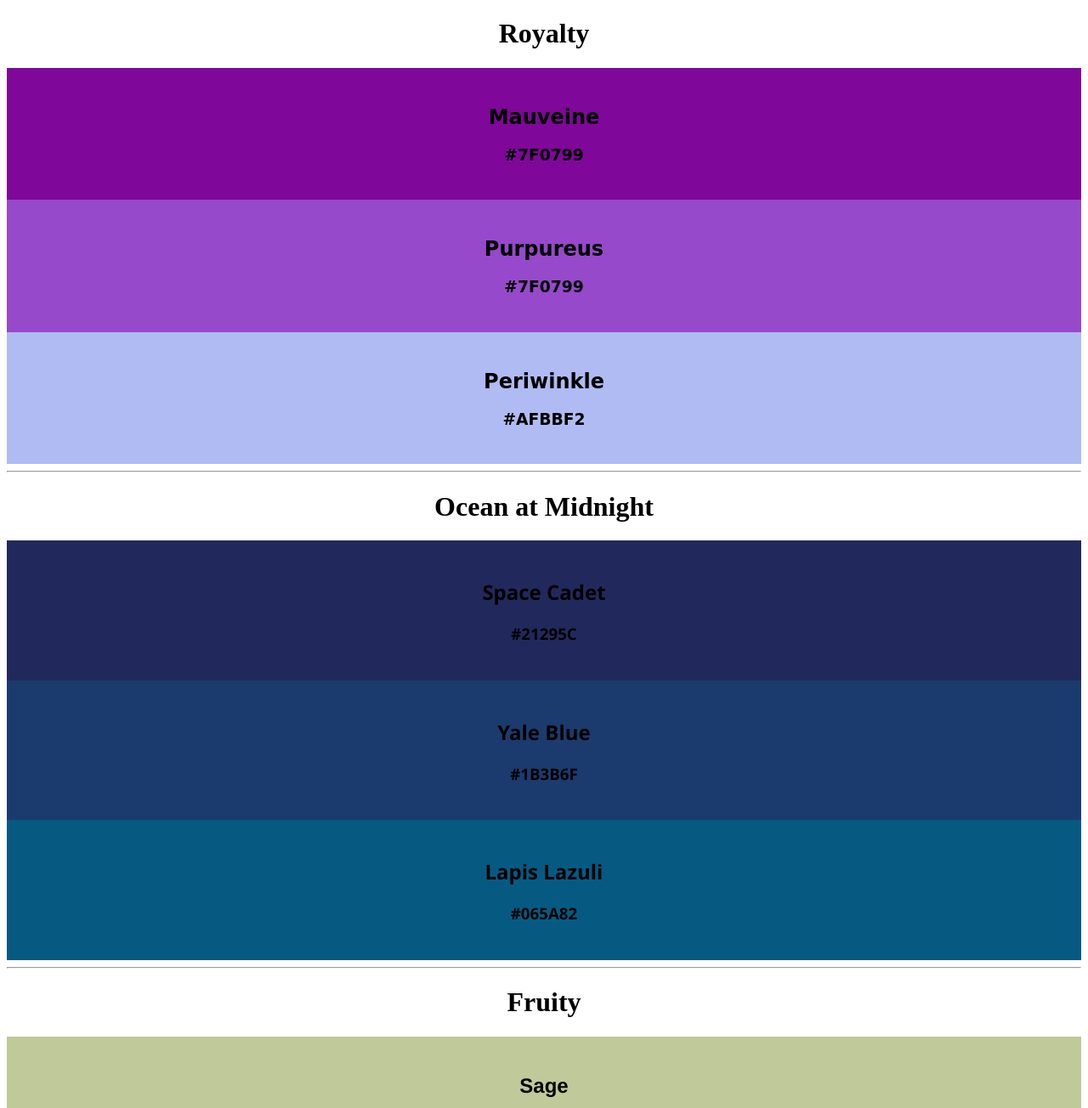
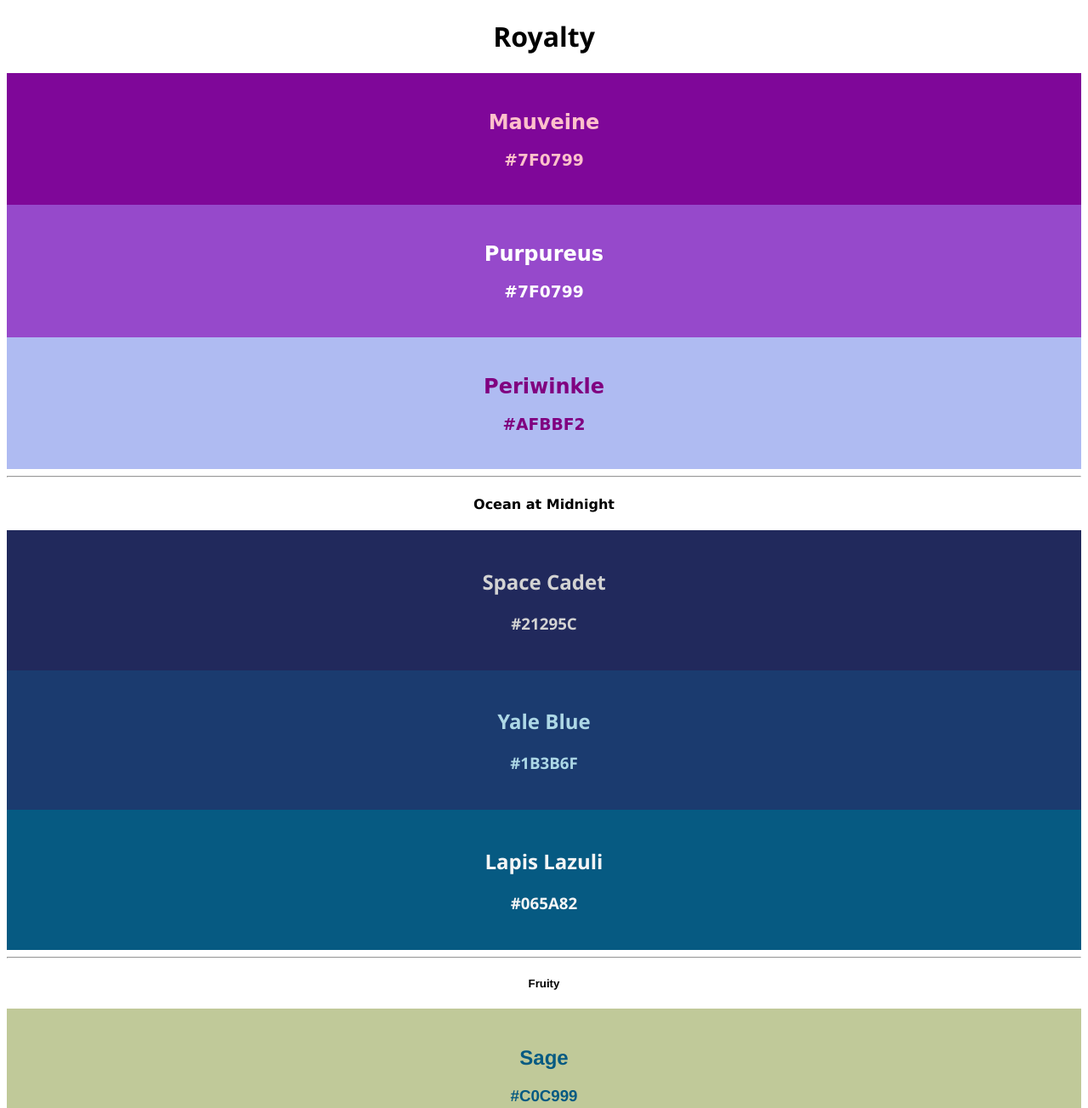
Before and after one commit to Designasty/Designasty.github.io, a plain HTML site: page exercises/color-palletes/index.html in a window 1280 px wide. Shown: the top 1304 px of the page at 85% size. Drawn offline with Linux system fonts and the light colour scheme.

Commit message:
color-pallete-resub

```diff
--- a/exercises/color-palletes/css/styles.css
+++ b/exercises/color-palletes/css/styles.css
@@ -1,67 +1,79 @@
-#heading-1{
+#heading-1 {
     text-align: center;
+    font-family: 'Segoe UI', Tahoma, Geneva, Verdana, sans-serif;
 }
-#color-block-1{
+#color-block-1 {
     background-color: #7f0799;
     padding: 24px;
     text-align: center;
     font-family: cursive;
+    color: pink;
 }
-#heading-2{
+#heading-2 {
     text-align: center;
+    font-family: Verdana, Geneva, Tahoma, sans-serif;
 }
-#color-block-2{
+#color-block-2 {
     background-color: #9649CB;
     padding: 24px;
     text-align: center;
     font-family: cursive;
+    color: white;
 }
-#heading-3{
+#heading-3 {
     text-align: center;
+    font-family: 'Franklin Gothic Medium', 'Arial Narrow', Arial, sans-serif;
 }
-#color-block-3{
+#color-block-3 {
     background-color: #AFBBF2;
     padding: 24px;
     text-align: center;
     font-family: cursive;
+    color: purple;
 }
-#heading-2{
+#heading-2 {
     text-align: center;
 }
-#color-block-4{
+#color-block-4 {
     background-color: #21295C;
     padding: 24px;
     text-align: center;
     font-family: 'Segoe UI', Tahoma, Geneva, Verdana, sans-serif;
+    color: lightgray;
 }
-#color-block-5{
+#color-block-5 {
     background-color: #1B3B6F;
     padding: 24px;
     text-align: center;
     font-family: 'Segoe UI', Tahoma, Geneva, Verdana, sans-serif;
+    color: lightblue;
 }
-#color-block-6{
+#color-block-6 {
     background-color: #065A82;
     padding: 24px;
     text-align: center;
     font-family: 'Segoe UI', Tahoma, Geneva, Verdana, sans-serif;
+    color: whitesmoke;
 }
 
-#color-block-7{
+#color-block-7 {
     background-color: #C0C999;
     padding: 24px;
     text-align: center;
     font-family: 'Franklin Gothic Medium', 'Arial Narrow', Arial, sans-serif;
+    color: #065A82;
 }
-#color-block-8{
+#color-block-8 {
     background-color: #FD96A9;
     padding: 24px;
     text-align: center;
     font-family: 'Franklin Gothic Medium', 'Arial Narrow', Arial, sans-serif;
+    color: green;
 }
-#color-block-9{
+#color-block-9 {
     background-color: #F62DAE;
     padding: 24px;
     text-align: center;
     font-family: 'Franklin Gothic Medium', 'Arial Narrow', Arial, sans-serif;
+    color: aqua;
 }
--- a/exercises/color-palletes/index.html
+++ b/exercises/color-palletes/index.html
@@ -21,7 +21,7 @@
             <h3>#AFBBF2</h3>
         </div>
         <hr>
-            <h1 id="heading-2">Ocean at Midnight</h1>
+        <h4 id="heading-2">Ocean at Midnight</h4>
         <div id="color-block-4">
             <h2>Space Cadet</h2>
             <h3>#21295C</h3>
@@ -35,7 +35,7 @@
             <h3>#065A82</h3>
         </div>
         <hr>
-            <h1 id="heading-3">Fruity</h1>
+        <h5 id="heading-3">Fruity</h5>
         <div id="color-block-7">
             <h2>Sage</h2>
             <h3>#C0C999</h3>
```
Lines whose indentation alone changed are shown as unchanged.
